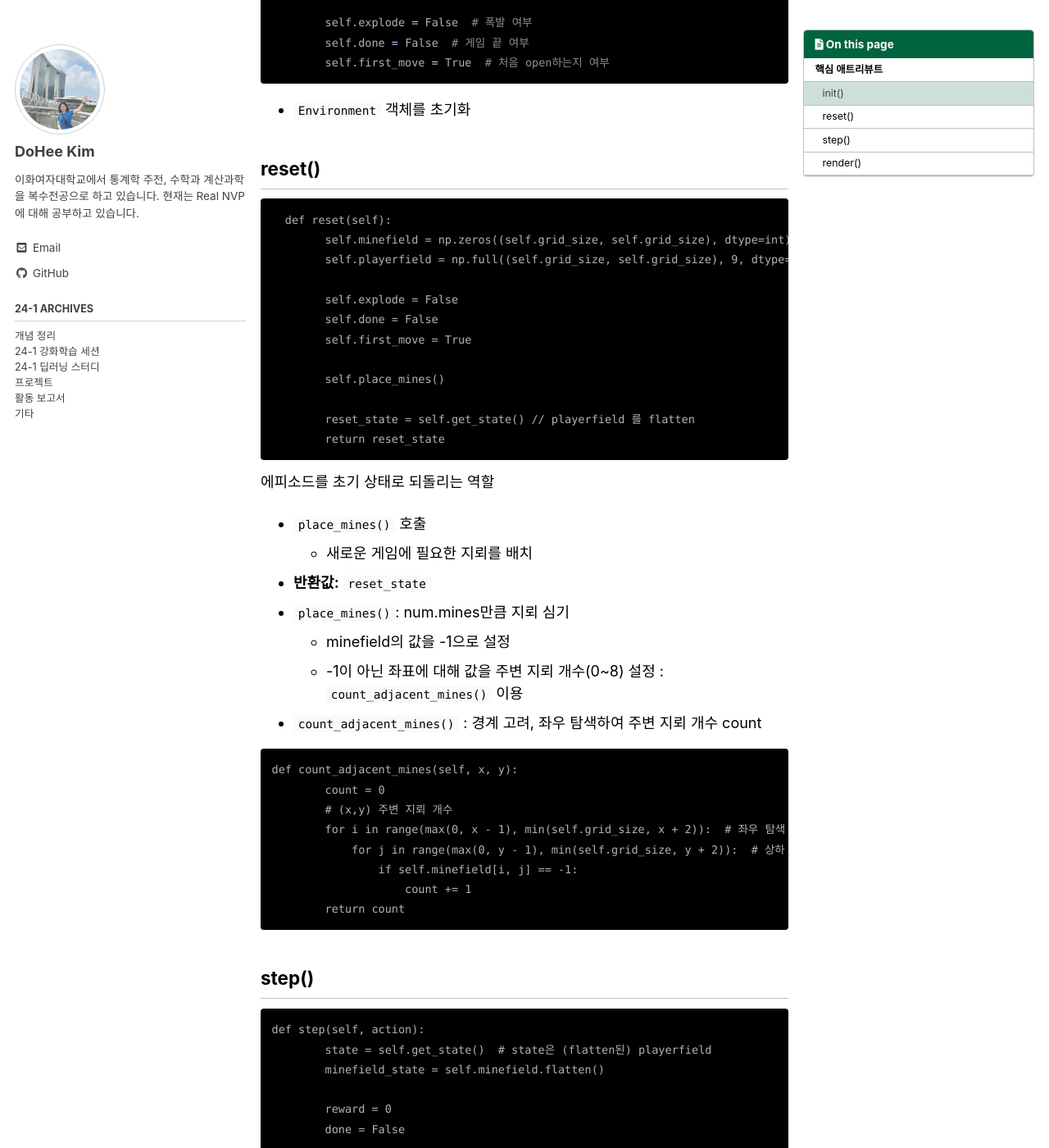
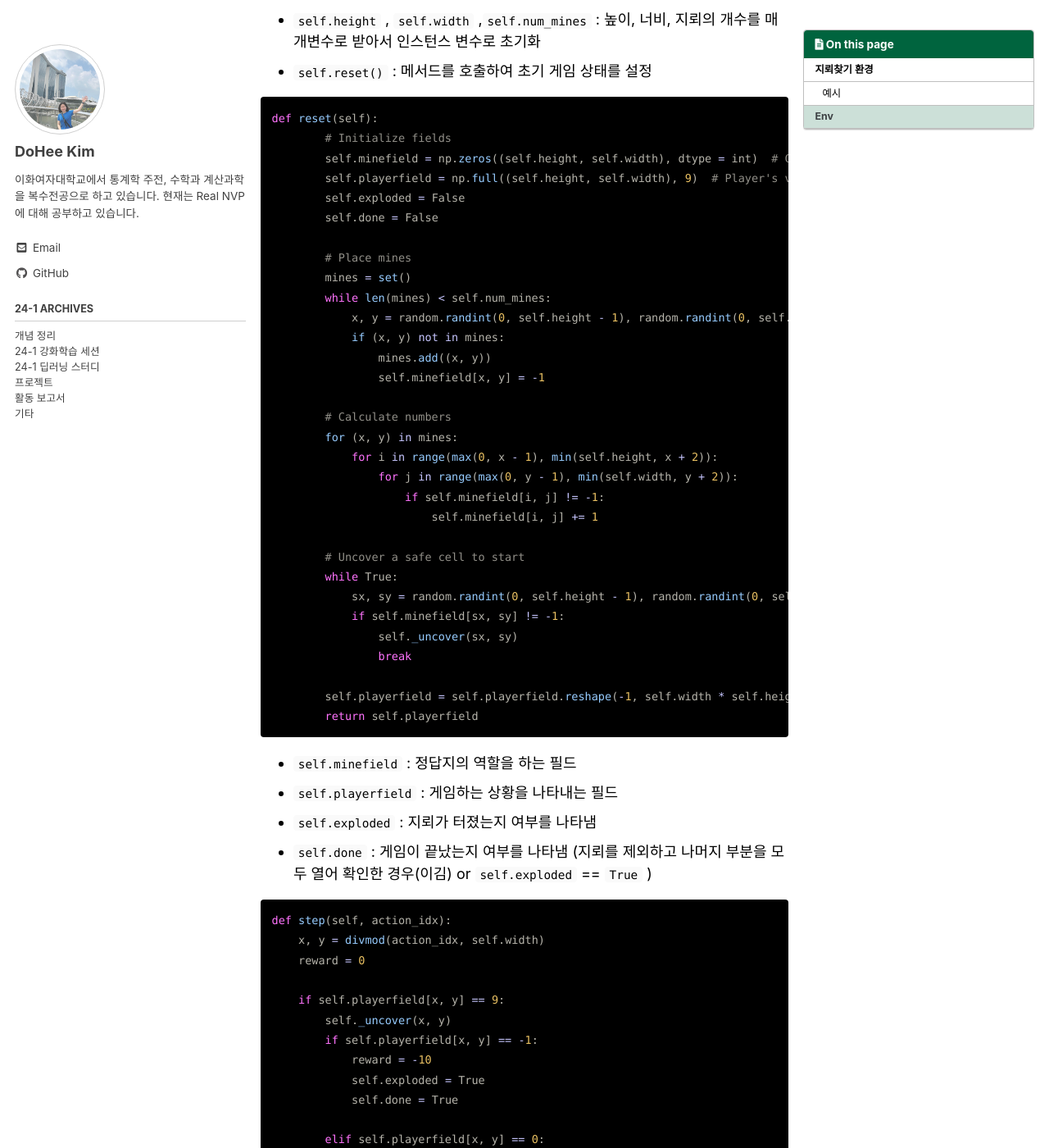
Before and after one commit to sy-mwish/kanghwasisters.github.io, a Jekyll site: the page built from _posts/2024-06-24-EnvSeminar03.md, in a window 1280 px wide and 1400 px high, scrolled down 1312 px. Shown: the whole window at 82% size. Built offline with Jekyll 4.4.1, drawn with Linux system fonts in a browser that asks for light colours; cached includes are drawn as plain includes; comment, search, counter and statistics services are not loaded; some of the changed text lies outside the part shown.

Commit message:
Update 2024-06-24-EnvSeminar03.md

````diff
--- a/_posts/2024-06-24-EnvSeminar03.md
+++ b/_posts/2024-06-24-EnvSeminar03.md
@@ -12,289 +12,203 @@ author: DoHee Kim
 date: 2024-06-24
 ---
 
-# 핵심 애트리뷰트
+# 지뢰찾기 환경
 
-- `self.minefield` : 지뢰 찾기 게임 상황이 저장된 애트리뷰트(정답지)
+### 예시
 
-    0: 지뢰 없음 / 1: 지뢰 있음
+```python
+def __init__(params):
+     self.board = self.make_init_board()
 
-    - **type:** np.array
-    - **구조:** grid_size x grid_size 크기의 2D NumPy 배열
-- `self.playerfield` : 플레이어가 보는 지뢰밭 상태
+# 중략
 
-    -1(hiddenmine), 0, 1, 2, 3, 4, 5, 6, 7, 8, 9(hidden)
+def make_init_board(self):
+    board = np.ones(shape=(2,self.nrows, self.ncols),dtype='object') # (revealed_or_not, game_board)
+    actual_board = self.seed_mines()
+    actual_board = self.complete_actual_board(actual_board)
+    board[1] = actual_board
 
-    - **type:** np.array
-    - **구조:** grid_size x grid_size 크기의 2D NumPy 배열
-    - **초기값:** 모든 셀이 9
-- `self.explode`: 플레이어가 지뢰를 밟았는지 여부
+    return board
+```
 
-    **타입**: `bool`
-
-- `self.done`: 게임이 끝났는지 여부
-
-    **타입**: `bool`
-
-- `self.first_move`: 현재 움직임이 첫 번째 움직임인지 여부
-
-    **타입**: `bool`
-
-    처음 open하는 타일은 safe: 지뢰가 아닌 타일 중 무작위 선택
+- `self.board` : 지뢰찾기 게임이 상황이 저장되어 있는 어트리뷰트
+    - **type** : `np.array`
+    - **구조** : (2, *map_size)   →   (revealed_or_not, game_board) 두 층으로 이루어져 있다.
+        - **revealed_or_not** : 까진 타일이면 0, 안 까진 타일이면 1
+        - **game_board** : 게임 판, 지뢰와 주변 지뢰 개수를 센 정보가 전부 들어있다.
+            - **M** : 지뢰
+            - **0 ~ 8** : 주변부 지뢰 개수
+- `self.board` 어트리뷰트는 `self.make_init_board()` 매서드로 생성된다.
+    - `self.seed_mines()`와 `self.complete_actual_board(actual_board)` 매서드로 차례 차례 지뢰를 판에 심고, 나머지 타일을 채운다.
+    - board[1] (aka.game_board) 에 계산한 `actual_board` 를 이식한다.
 
 
-## init()
+---
+
+## Env
 
 ```python
-class Environment:
-    def __init__(self):
-        self.grid_size = 9
-        self.num_mines = 10
-
-        # 실제 정답 minefield 초기화
-        self.minefield = np.zeros((self.grid_size, self.grid_size), dtype=int)
-        # 실제 화면 playerfield hidden 상태(9)로 초기화
-        self.playerfield = np.full((self.grid_size, self.grid_size), 9, dtype=int)
-
-        self.state_size = self.minefield.size # (81 반환됨)
-
-        self.explode = False  # 폭발 여부
-        self.done = False  # 게임 끝 여부
-        self.first_move = True  # 처음 open하는지 여부
+def __init__(self, height=9, width=9, num_mines=10):
+        self.height = height
+        self.width = width
+        self.num_mines = num_mines
+        self.reset()
 ```
 
-- `Environment` 객체를 초기화
+- `self.height` , `self.width` ,`self.num_mines` : 높이, 너비, 지뢰의 개수를  매개변수로 받아서 인스턴스 변수로 초기화
+- `self.reset()` : 메서드를 호출하여 초기 게임 상태를 설정
 
-## reset()
+```python
+def reset(self):
+        # Initialize fields
+        self.minefield = np.zeros((self.height, self.width), dtype = int)  # Correct answer
+        self.playerfield = np.full((self.height, self.width), 9)  # Player's view
+        self.exploded = False
+        self.done = False
 
-```
-  def reset(self):
-        self.minefield = np.zeros((self.grid_size, self.grid_size), dtype=int)
-        self.playerfield = np.full((self.grid_size, self.grid_size), 9, dtype=int)
+        # Place mines
+        mines = set()
+        while len(mines) < self.num_mines:
+            x, y = random.randint(0, self.height - 1), random.randint(0, self.width - 1)
+            if (x, y) not in mines:
+                mines.add((x, y))
+                self.minefield[x, y] = -1
 
-        self.explode = False
-        self.done = False
-        self.first_move = True
+        # Calculate numbers
+        for (x, y) in mines:
+            for i in range(max(0, x - 1), min(self.height, x + 2)):
+                for j in range(max(0, y - 1), min(self.width, y + 2)):
+                    if self.minefield[i, j] != -1:
+                        self.minefield[i, j] += 1
 
-        self.place_mines()
+        # Uncover a safe cell to start
+        while True:
+            sx, sy = random.randint(0, self.height - 1), random.randint(0, self.width - 1)
+            if self.minefield[sx, sy] != -1:
+                self._uncover(sx, sy)
+                break
 
-        reset_state = self.get_state() // playerfield 를 flatten
-        return reset_state
-```
-
-에피소드를 초기 상태로 되돌리는 역할
-
-- `place_mines()` 호출
-    - 새로운 게임에 필요한 지뢰를 배치
-- **반환값:** `reset_state`
-- `place_mines()`: num.mines만큼 지뢰 심기
-    - minefield의 값을 -1으로 설정
-    - -1이 아닌 좌표에 대해 값을 주변 지뢰 개수(0~8) 설정 : `count_adjacent_mines()` 이용
-- `count_adjacent_mines()` : 경계 고려, 좌우 탐색하여 주변 지뢰 개수 count
-
-```
-def count_adjacent_mines(self, x, y):
-        count = 0
-        # (x,y) 주변 지뢰 개수
-        for i in range(max(0, x - 1), min(self.grid_size, x + 2)):  # 좌우 탐색 (경계 고려)
-            for j in range(max(0, y - 1), min(self.grid_size, y + 2)):  # 상하 탐색 (경계 고려)
-                if self.minefield[i, j] == -1:
-                    count += 1
-        return count
-```
-
-## step()
-
-```
-def step(self, action):
-        state = self.get_state()  # state은 (flatten된) playerfield
-        minefield_state = self.minefield.flatten()
-
-        reward = 0
-        done = False
-
-        if state[action] == 9:  # hidden 상태(9) 타일을 열면
-            state[action] = minefield_state[action]  # 타일에 정답 복사
-
-            # 지뢰를 선택하면 done
-            if state[action] == -1:
-                done = True
-                self.explode = True
-                reward = -10
-
-            # 선택한 타일이 0인 경우
-            elif state[action] == 0:
-                x, y = divmod(action, self.grid_size)  # 1차원 인덱스를 2차원 좌표로 변환
-                state = self.auto_reveal_tiles(x, y)  # 주변 타일 열기
-                num_hidden_tiles = np.count_nonzero(state == 9)  # 남은 hidden tile 수
-                if num_hidden_tiles == self.num_mines:  # 지뢰를 제외하고 전부 연 경우
-                    done = True
-                    reward = 100
-                else:
-                    done = False
-                    reward = 10
-
-            # 지뢰가 아닌 숫자(1~8) 타일을 선택한 경우
-            else:
-                num_hidden_tiles = np.count_nonzero(state == 9)  # 남은 hidden tile 수
-                if num_hidden_tiles == self.num_mines:  # 지뢰를 제외하고 전부 연 경우
-                    explode = False
-                    done = True
-                    reward = 100
-                else:
-                    explode = False
-                    done = False
-                    reward = 10
-
-        self.playerfield = state
-        self.playerfield = self.playerfield.reshape(self.grid_size, self.grid_size)
-        self.done = done
-
-        return state, reward, done
-
-```
-
-`step` 메소드: 에이전트가 환경에 한 단계(action)를 수행할 때 호출
-
-- 현재 상태, 보상, 종료 여부를 반환합니다.
-
-**주요 동작 방식**
-
-- 현재 상태와 지뢰밭 상태 가져오기→보상, 종료 여부 초기화→선택한 타일이 hidden 상태(9)일 때 반환값 저장 **→** `playerfield` 업데이트 → 결과 반환
-
-- **현재 상태와 지뢰밭 상태 가져오기**
-    - **`self.get_state()`** 호출: 현재 `playerfield`를 1차원으로 변환
-    - **`self.minefield.flatten()`**호출: 현재 `minefield`를 1차원으로 변환
-
-    ```python
-    state = self.get_state()  # state는 (flatten된) playerfield
-    minefield_state = self.minefield.flatten()
-    ```
-
-- **`reward`과 `done` 초기화**
-
-    ```python
-    reward = 0
-    done = False
-    ```
-
-- **선택한 타일이 hidden 상태(9)일 때**
-
-    ```python
-    if state[action] == 9:
-        state[action] = minefield_state[action]  # 타일에 정답 복사
-    ```
-
-    - **지뢰 선택 시**
-
-        ```python
-        if state[action] == -1:
-            done = True
-            self.explode = True
-            reward = -10
-        ```
-
-    - **선택한 타일이 0일 경우 (주변 타일 열기)**
-
-        ```python
-        python코드 복사
-        elif state[action] == 0:
-            x, y = divmod(action, self.grid_size)  # 1차원 인덱스를 2차원 좌표로 변환
-            state = self.auto_reveal_tiles(x, y)  # 주변 타일 열기
-            num_hidden_tiles = np.count_nonzero(state == 9)  # 남은 hidden tile 수
-            if num_hidden_tiles == self.num_mines:  # 지뢰를 제외하고 전부 연 경우 (성공)
-                done = True
-                reward = 100
-            else:
-                done = False
-                reward = 10
-        ```
-
-    - **지뢰가 아닌 숫자(1~8) 타일 선택 시**
-
-        ```python
-        else:
-            num_hidden_tiles = np.count_nonzero(state == 9)  # 남은 hidden tile 수
-            if num_hidden_tiles == self.num_mines:  # 지뢰를 제외하고 전부 연 경우
-                explode = False
-                done = True
-                reward = 100
-            else:
-                explode = False
-                done = False
-                reward = 10
-        ```
-
-- **`playerfield` 업데이트 및 종료 여부 설정**
-
-    ```python
-    self.playerfield = state
-    self.playerfield = self.playerfield.reshape(self.grid_size, self.grid_size)
-    self.done = done
-    ```
-
-- **결과 반환**
-
-    ```python
-    return state, reward, done
-    ```
-
-
-**`auto_reveal_tiles()`**  : 타일 열기 함수
-
-- **`check_boundary()`**호출해서 경계 확인
-
-```
-def auto_reveal_tiles(self, x, y):
-        visited = set()  # 중복된 값 허용 X
-
-        def reveal(x, y):
-            if (x, y) in visited:
-                return
-            visited.add((x, y))
-            self.playerfield[x, y] = self.minefield[x, y]
-
-            # 주변 8개 타일 확인
-            if self.minefield[x, y] == 0:
-                for dx in [-1, 0, 1]:
-                    for dy in [-1, 0, 1]:
-                        nx, ny = x + dx, y + dy
-                        # 인덱스가 게임판 범위 내에 있는지 확인
-                        if self.check_boundary(nx, ny) and (nx, ny) not in visited:
-                            reveal(nx, ny)
-
-        reveal(x, y)
+        self.playerfield = self.playerfield.reshape(-1, self.width * self.height)
         return self.playerfield
 ```
 
-## render()
+- `self.minefield` : 정답지의 역할을 하는 필드
+- `self.playerfield` : 게임하는 상황을 나타내는 필드
+- `self.exploded` : 지뢰가 터졌는지 여부를 나타냄
+- `self.done` : 게임이 끝났는지 여부를 나타냄 (지뢰를 제외하고 나머지 부분을 모두 열어 확인한 경우(이김) or `self.exploded` == `True` )
 
-- **`render()`** :  `playerfield`를 시각적으로 출력
-- pygame 으로 대체할 예정
-```py
- def render(self): # 인수 설정
-        cnt = 1
-        for x in range(self.grid_size):
-            for y in range(self.grid_size):
-                tile = self.playerfield[x, y]
-                if cnt % self.grid_size != 0:
-                    if tile == 9:
-                        print('.', end=' ')
-                        cnt += 1
-                    elif tile == -1:
-                        print('X', end=' ')
-                        cnt += 1
-                    else:
-                        print(tile, end=' ')
-                        cnt += 1
-                else:
-                    if tile == 9:
-                        print('.')
-                        cnt += 1
-                    elif tile == -1:
-                        print('X')
-                        cnt += 1
-                    else:
-                        print(tile)
-                        cnt += 1
-        print('\n')
+```python
+def step(self, action_idx):
+    x, y = divmod(action_idx, self.width)
+    reward = 0
+
+    if self.playerfield[x, y] == 9:
+        self._uncover(x, y)
+        if self.playerfield[x, y] == -1:
+            reward = -10
+            self.exploded = True
+            self.done = True
+
+        elif self.playerfield[x, y] == 0:
+            self.auto_reveal_blocks(x, y)
+            reward = 1
+            self.exploded = False
+            self.done = False
+
+        else:
+            reward = 1
+            self.exploded = False
+            self.done = False
+
+    if not self.exploded and (np.sum(self.playerfield == 9) == self.num_mines):
+            self.done = True
+            reward = 10
+
+    return self.playerfield, reward, self.exploded, self.done
 ```
+
+- `action_idx` : action_idx는 0~(`self.height` * `self.width`)-1 에 해당하는 정수값
+- 2차원인 playerfield에 `action_idx` 적용하기 위해 divmod 함수를 사용하여 (x,y)좌표로 변환
+    - divmod 함수
+
+        두 개의 숫자를 인자로 받아, 첫번째 숫자를 두번째 숫자로 나눈 몫과 나머지를 튜플(tuple) 형태로 반환
+
+- 보상
+
+
+    |                                      Case |                                   Reward |
+    | --- | --- |
+    | 지뢰를 선택한 경우(-1) | -10 |
+    | 0-8의 숫자가 있는 타일을 선택한 경우 (0-8) | +1 |
+    | 지뢰를 제외한 모든 타일을 열어본 경우 | +10 |
+
+```python
+def _uncover(self, x, y):
+    self.playerfield[x, y] = self.minefield[x, y]
+    return self.playerfield
+```
+
+주어진 x, y 위치의 타일을 `self.minefield` 에서 가져와 `self.playerfield`에 반영하고 반환한다.
+
+```python
+def auto_reveal_blocks(self, x, y):
+    queue = [(x, y)]
+    while queue:
+        cx, cy = queue.pop(0)
+        for i in range(max(0, cx - 1), min(self.height, cx + 2)):
+            for j in range(max(0, cy - 1), min(self.width, cy + 2)):
+                if self.playerfield[i, j] == 9:
+                    self._uncover(i, j)
+                    if self.minefield[i, j] == 0:
+                        queue.append((i, j))
+```
+
+시작 타일인 (x,y) 를 큐에 추가하고 큐가 비지 않을 때까지 큐에서 첫번째 요소를 꺼내 cx, cy로 반환
+
+- 현재 위치 **`(cx, cy)`**의 인접한 모든 칸을 탐색
+- **`self.playerfield`**에서 숨겨진 칸(9)인 경우에만 처리
+- 숨겨진 칸이면 **`self._uncover(i, j)`**로 해당 칸을 연다.
+- 해당 칸이 빈 칸(0)일 경우, 큐에 추가
+
+[https://velog.io/@keum0821/그래프Graph-BFS의-개념과-구현](https://velog.io/@keum0821/%EA%B7%B8%EB%9E%98%ED%94%84Graph-BFS%EC%9D%98-%EA%B0%9C%EB%85%90%EA%B3%BC-%EA%B5%AC%ED%98%84)
+
+```python
+def render(self):
+    render_str = ''
+    for x in range(self.height):
+        for y in range(self.width):
+              self.playerfield = self.playerfield.reshape(self.height, self.width) #
+            if self.playerfield[x, y] == 9:
+                render_str += 'H '  # H for hidden
+            elif self.playerfield[x, y] == -1:
+                render_str += 'M '  # M for mine
+            else:
+                render_str += f'{self.playerfield[x, y]} '
+        render_str += '\n'
+    print(render_str)
+```
+
+`self.playerfield` 를 기반으로 현재 사용자의 필드를 문자열로 만들어 출력하는 메서드
+
+- `self.playerfield[x, y] == 9` : 열리지 않은 상황으로 H(hidden)으로 숨겨진 타일을 표현
+- `self.playerfield[x, y] == -1` : 지뢰가 터진 상황으로 M(mine)으로 지뢰를 표현
+- `이외의 경우` : 1~8의 숫자로 주변 지뢰의 개수를 표현
+
+```python
+if __name__ == "__main__":
+    env = MinesweeperEnv()
+    state = env.reset()
+    env.render()
+
+    done = False
+    while not done:
+        action = random.randint(0, env.width * env.height - 1)  # Random action for demonstration
+        state, reward, done, info = env.step(action)
+        env.render()
+        if done:
+            break
+```
+
+`auto_reveal_blocks` 나 종료조건이 잘 실행되는지 확인
+
+```
````
